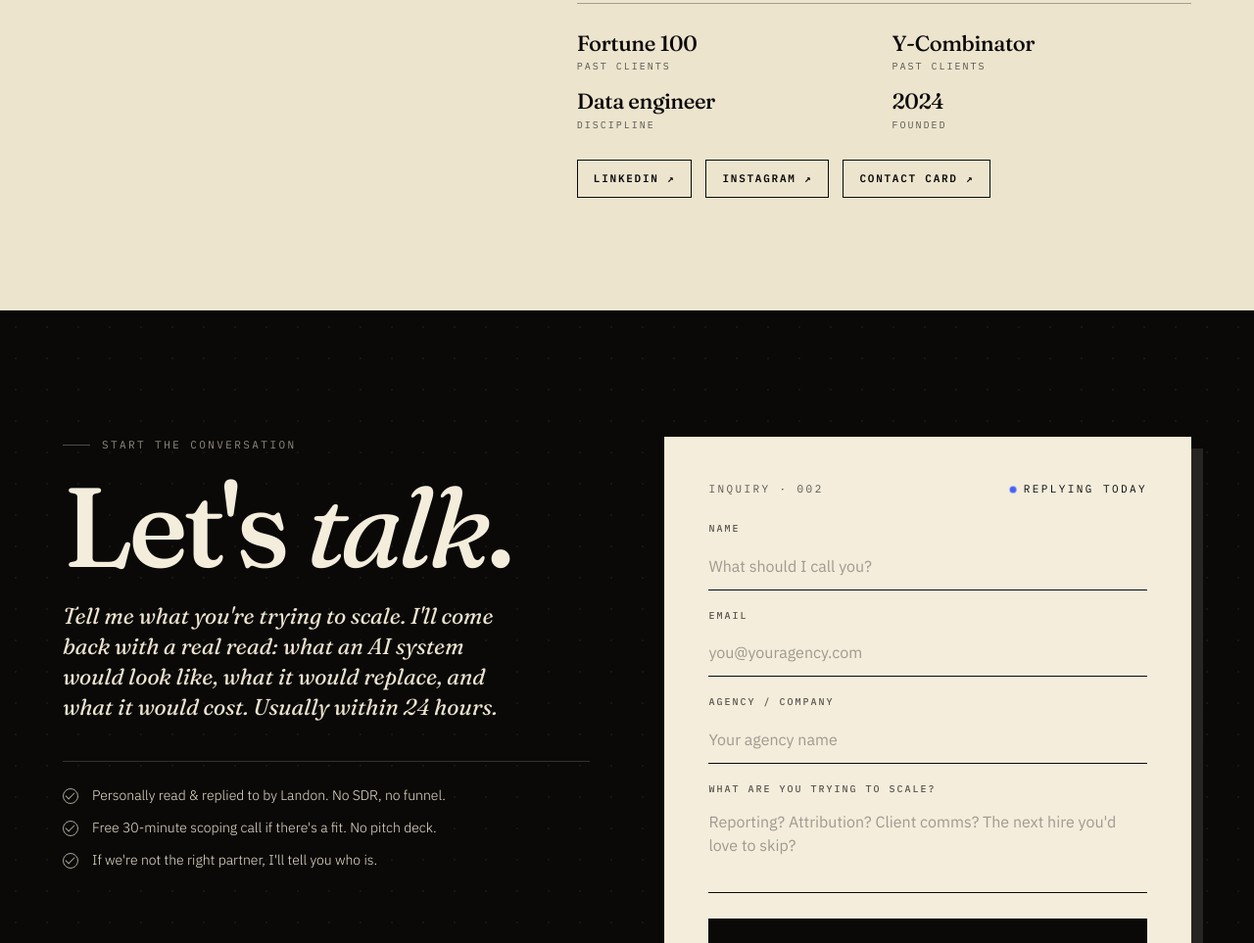
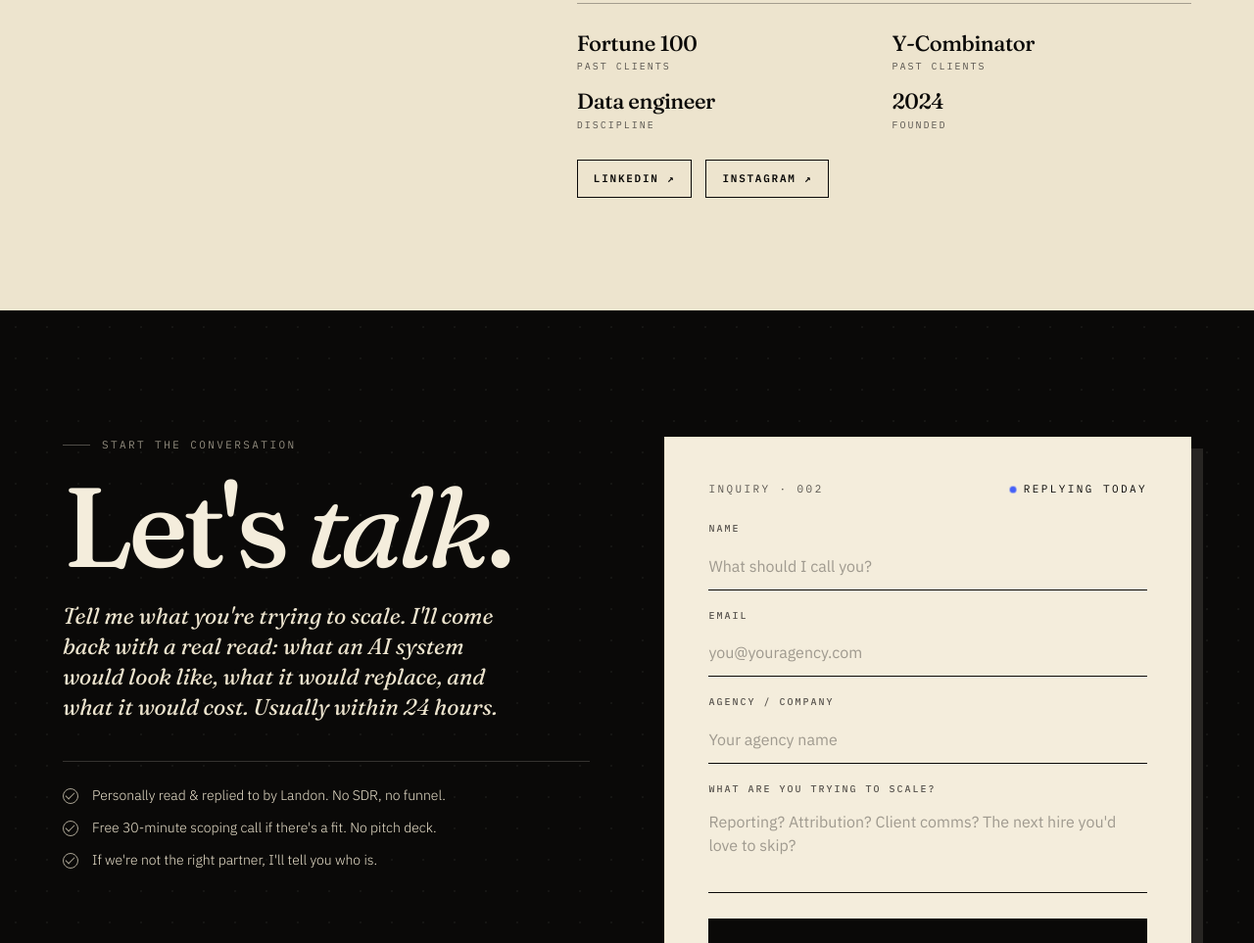
Before and after one commit to landoncolvig/dayta-site, a plain HTML site: page index.html in a window 1280 px wide. Shown: the part 7503-8466 px from the top of the page at 98% size. Drawn offline with Linux system fonts and the light colour scheme.

Commit message:
Auto-sync: 1 modified
Synced via git-sync on 2026-06-11 20:40

```diff
--- a/index.html
+++ b/index.html
@@ -1473,7 +1473,6 @@ html.js .reveal.in{opacity:1;transform:translateY(0)}
       <div class="founder-links reveal d4">
         <a href="https://linkedin.com/in/landoncolvig" target="_blank" rel="noopener">LinkedIn ↗</a>
         <a href="https://instagram.com/landoncolvig" target="_blank" rel="noopener">Instagram ↗</a>
-        <a href="https://card.daytanalytics.com" target="_blank" rel="noopener">Contact card ↗</a>
       </div>
     </div>
   </div>
```
